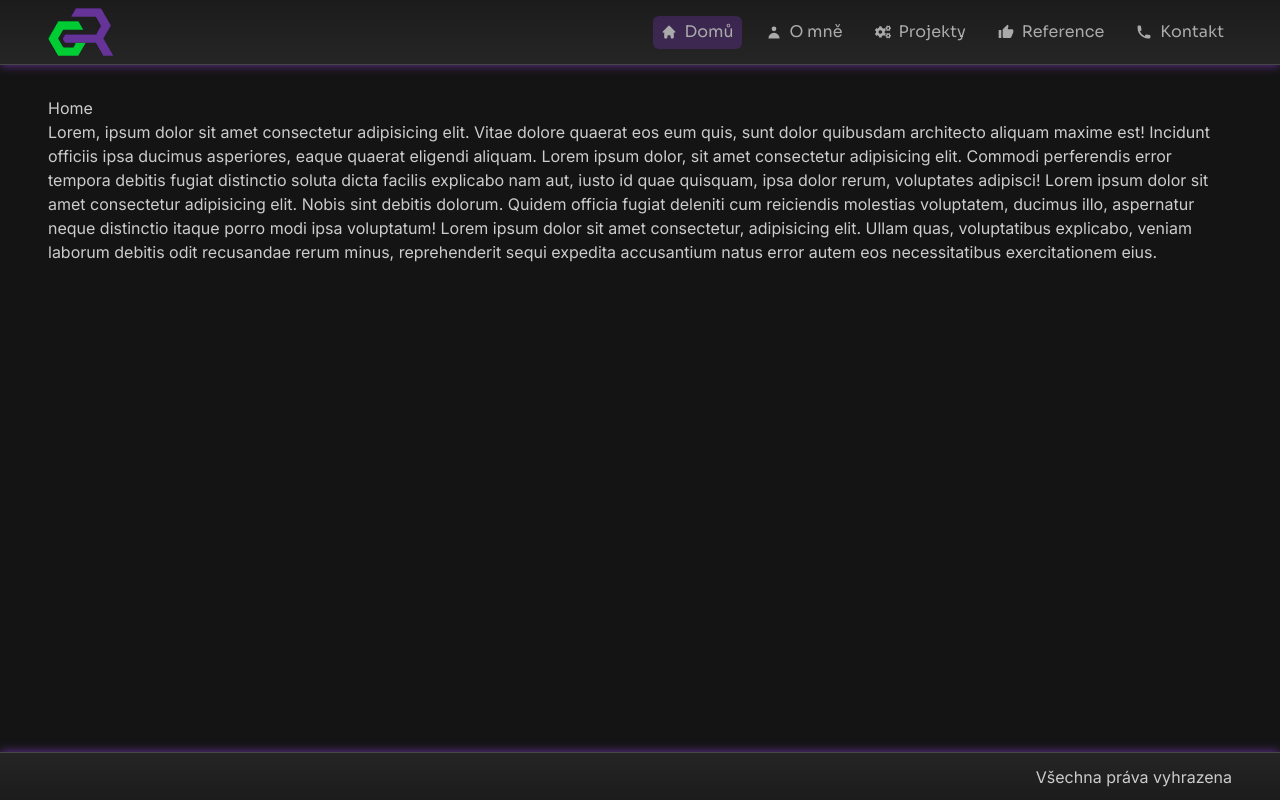
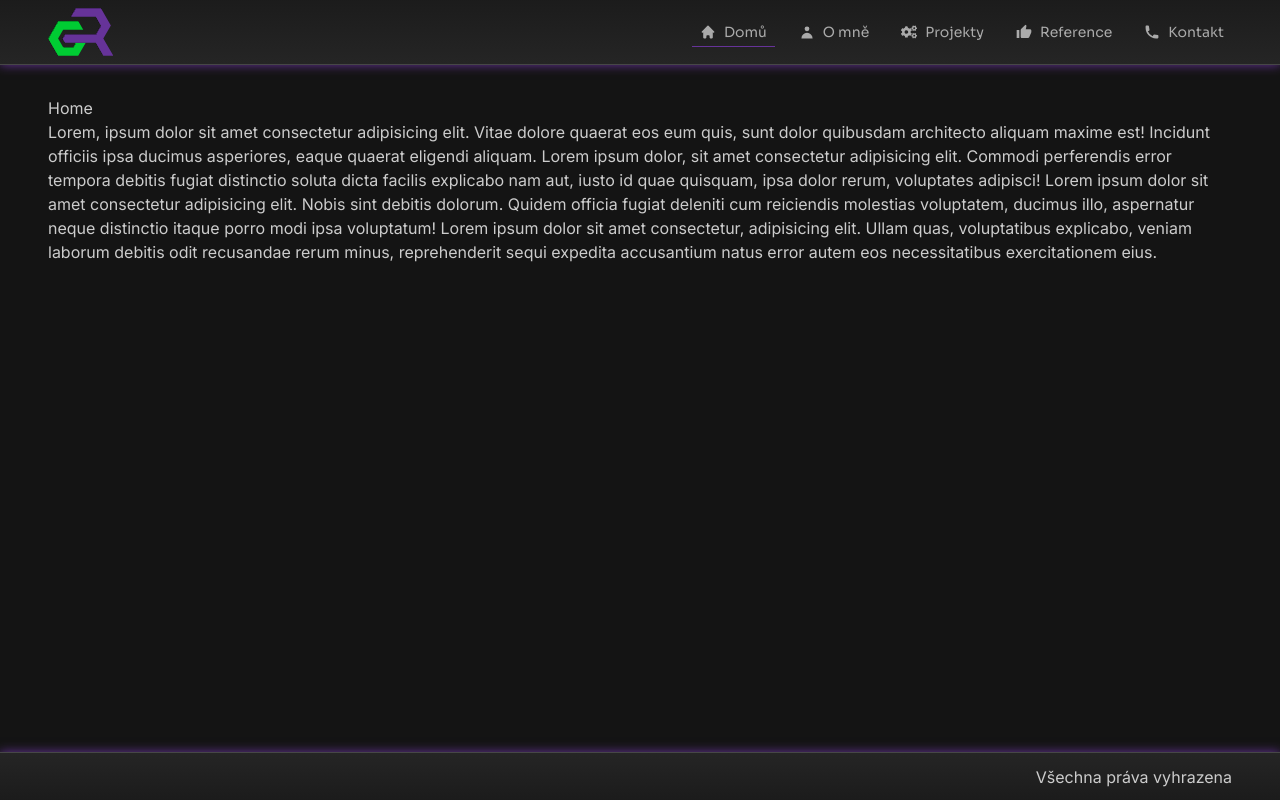
Before and after one commit to PetrGrabovsky/grabovsky-tech, a Next.js app: page / in a window 1280 px wide. Built offline with nearby package versions, Linux system fonts and the light colour scheme.

Commit message:
feat: Přidej podtržení pro aktivní/hoverovaný odkaz v Navigation

```diff
--- a/components/layout/NavLink.tsx
+++ b/components/layout/NavLink.tsx
@@ -7,21 +7,29 @@ import NavItem from '@/types/navItem';
 interface NavLinkProps {
   navItem: NavItem;
   isActive: boolean;
+  isHovered: boolean;
+  onHover: () => void;
+  onHoverLeave: () => void;
 }
 
-const NavLink = ({ navItem, isActive }: NavLinkProps) => {
+const NavLink = ({
+  navItem,
+  isActive,
+  isHovered,
+  onHover,
+  onHoverLeave,
+}: NavLinkProps) => {
   return (
     <Link
       href={navItem.href}
       aria-current={isActive ? 'page' : undefined}
+      onMouseEnter={onHover}
+      onMouseLeave={onHoverLeave}
       className={clsx(
         sora.className,
-        'flex items-center border-brand-secondary border-opacity-0 px-2 py-1',
-        'transition-primary justify-center space-x-2 text-text-secondary',
-        'border-b',
-        isActive
-          ? 'rounded-md bg-brand-secondary bg-opacity-40'
-          : 'bg-transparent hover:border-opacity-100'
+        'transition-primary flex items-center justify-center space-x-2 px-2',
+        'border-b border-brand-secondary py-1 text-sm text-text-secondary',
+        isHovered ? 'border-opacity-100' : 'border-opacity-0'
       )}
     >
       <navItem.Icon aria-hidden='true' className='h-4 w-auto' />
--- a/components/layout/Navigation.tsx
+++ b/components/layout/Navigation.tsx
@@ -1,4 +1,5 @@
 import { usePathname } from 'next/navigation';
+import { useState } from 'react';
 
 import navItems from '@/data/navItems';
 
@@ -6,13 +7,23 @@ import NavLink from './NavLink';
 
 const Navigation = () => {
   const pathname = usePathname() || '/';
+  const [hoveredId, setHoveredId] = useState(-1);
 
   return (
     <nav>
       <ul className='flex items-center md:flex-row md:space-x-4'>
         {navItems.map((item) => (
           <li key={item.id}>
-            <NavLink navItem={item} isActive={pathname === item.href} />
+            <NavLink
+              navItem={item}
+              isActive={pathname === item.href}
+              isHovered={
+                hoveredId === item.id ||
+                (pathname === item.href && hoveredId === -1)
+              }
+              onHover={() => setHoveredId(item.id)}
+              onHoverLeave={() => setHoveredId(-1)}
+            />
           </li>
         ))}
       </ul>
```
